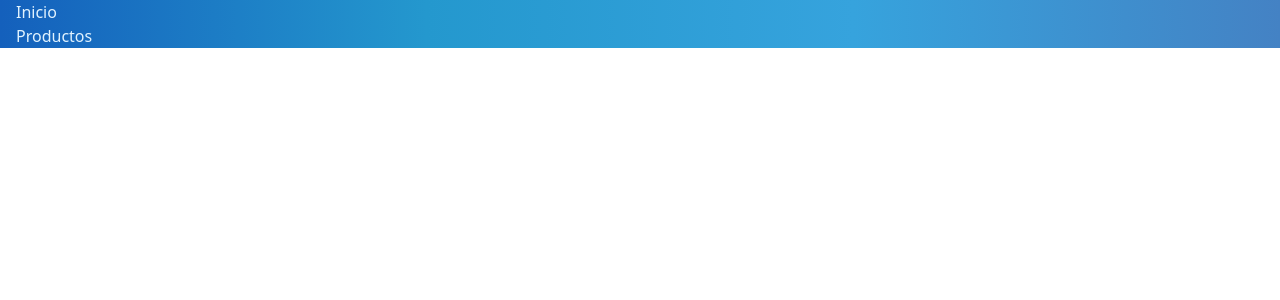
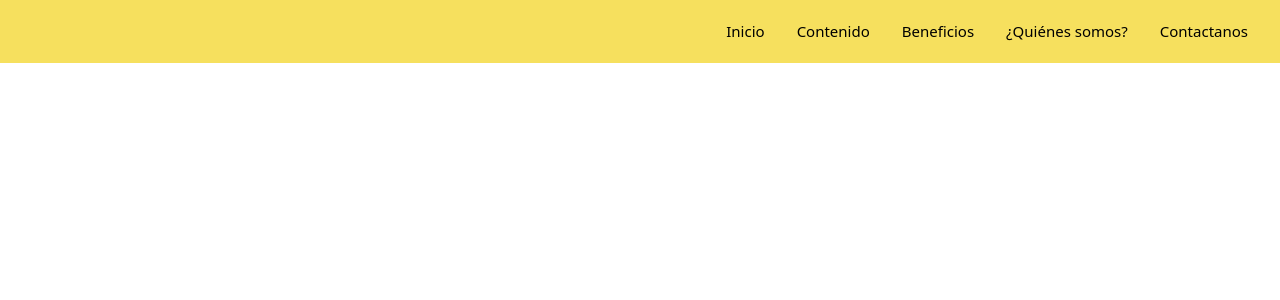
Before and after one commit to alfred00011/conocete-a-ti-mismo, a React (Vite) app: page / in a window 1280 px wide. Shown: the top 300 px of the page. Built offline with nearby package versions, Linux system fonts and the light colour scheme.

Commit message:
Correccion del main menu estilos con tailwind

```diff
--- a/src/components/App.jsx
+++ b/src/components/App.jsx
@@ -1,10 +1,15 @@
+import { Outlet } from "react-router-dom"
 import MainHeader from "./menu/MainHeader"
 
 function App() {
 
   return (
-    <div className="app-container">
+    <div >
       <MainHeader/>
+      <div className="pt-16 max-w-256 m-auto">
+        <Outlet/>
+      </div>
+
     </div>
   )
 }
--- a/src/components/menu/MainHeader.jsx
+++ b/src/components/menu/MainHeader.jsx
@@ -3,9 +3,8 @@ import MainMenu from "./MainMenu"
 const MainHeader = () => {
     return (
         <div className="fixed bg-gradient w-full z-10">
-            <div className="w-full m-auto flex items-center lg:max-w-200" >
+            <div className="w-full m-auto flex items-center lg:max-w-256" >
                 <MainMenu/>
-
             </div>
 
         </div>
--- a/src/components/menu/MainMenu.jsx
+++ b/src/components/menu/MainMenu.jsx
@@ -4,17 +4,32 @@ const MainMenu = () => {
 
   return (
     <nav className="w-full">
-      <ul className="flex justify-end text-gray-100">
+      <ul className="flex justify-end ">
         <li className="flex items-center">
           <Link className="menu-item" to="/">
             Inicio
           </Link>
         </li>
         <li className="flex items-center">
-          <Link className="menu-item" to="/productos">
-            Productos
+          <Link className="menu-item" to="/contenido">
+            Contenido
           </Link>
         </li>
+        <li className="flex items-center">
+          <Link className="menu-item" to="/beneficios">
+            Beneficios
+          </Link>
+        </li>
+        <li className="flex items-center">
+          <Link className="menu-item" to="/somos">
+            ¿Quiénes somos?
+          </Link>
+        </li><li className="flex items-center">
+          <Link className="menu-item" to="/contactos">
+            Contactanos
+          </Link>
+        </li>
+
       </ul>
     </nav>
   )
--- a/src/styles/index.css
+++ b/src/styles/index.css
@@ -3,53 +3,12 @@
 @tailwind utilities;
 
 .bg-gradient {
-  background: linear-gradient(to right, #1460bc, #2498ce, #36a3dd, #4482c4);
+	background: #f6e05e;
+  /*background: linear-gradient(to right, #1460bc, #2498ce, #36a3dd, #4482c4);*/
 }
 
 .menu-item {
-	@apply py-5 px-4 text-sky-100;
+	@apply py-5 px-4 text-black;
+	font-size: 15px;
+	font-weight: 500;
 }
-
-/*
-  Formularios
-*/
-
-input,
-textarea,
-select {
-	@apply block w-full px-3 py-1.5 text-base font-normal text-gray-700 bg-white bg-clip-padding border border-solid border-gray-200 rounded transition ease-in-out m-0 focus:text-gray-700 focus:bg-white focus:border-blue-600 focus:outline-none;
-}
-
-button,
-.button {
-	@apply inline-block px-6 py-2.5 text-white font-medium text-xs lg:text-base leading-tight rounded shadow-md hover:shadow-lg focus:shadow-lg focus:outline-none focus:ring-0 active:shadow-lg transition duration-150 ease-in-out mb-3;
-}
-
-/* Loader */
-.spin {
-	animation: EDrotation infinite 2s ease-out;
-}
-
-@keyframes EDrotation {
-	to {
-		transform: rotate(2turn);
-	}
-}
-
-/* Tablas */
-table {
-	@apply w-full text-sm text-left;
-}
-
-thead {
-	@apply uppercase bg-sky-700 text-white;
-}
-
-th,
-td {
-	@apply px-2 py-3;
-}
-
-tr:nth-child(even) {
-	@apply bg-gray-100;
-}
--- a/tailwind.config.js
+++ b/tailwind.config.js
@@ -1,12 +1,12 @@
 /** @type {import('tailwindcss').Config} */
 export default {
   content: [
-    "./src/**/*.{js,jsx,ts,tsx}}"
+    "./src/**/*.{js,jsx,ts,tsx}"
   ],
   theme: {
     extend: {
       maxWidth: {
-        200: '78rem'
+        256: '78rem'
       },
       width: {
         20: '6rem'
```
